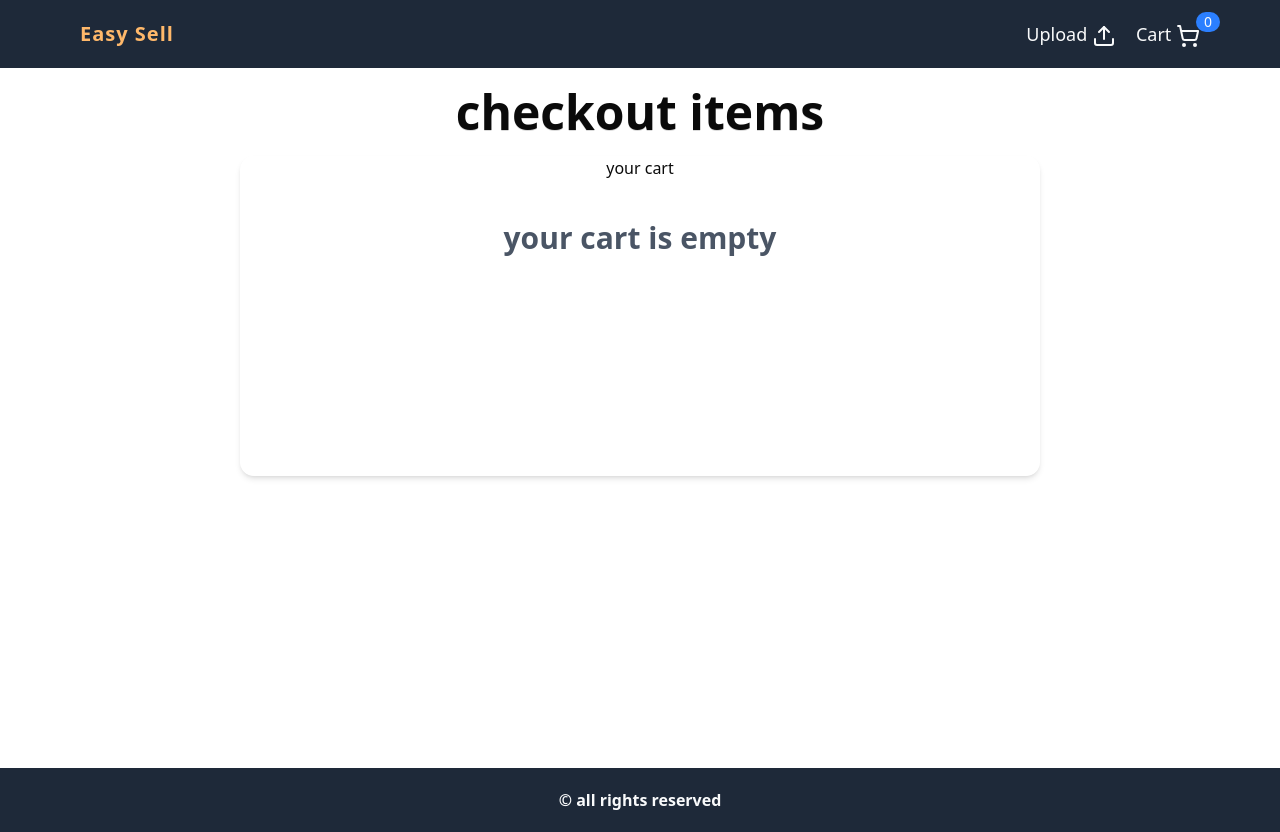
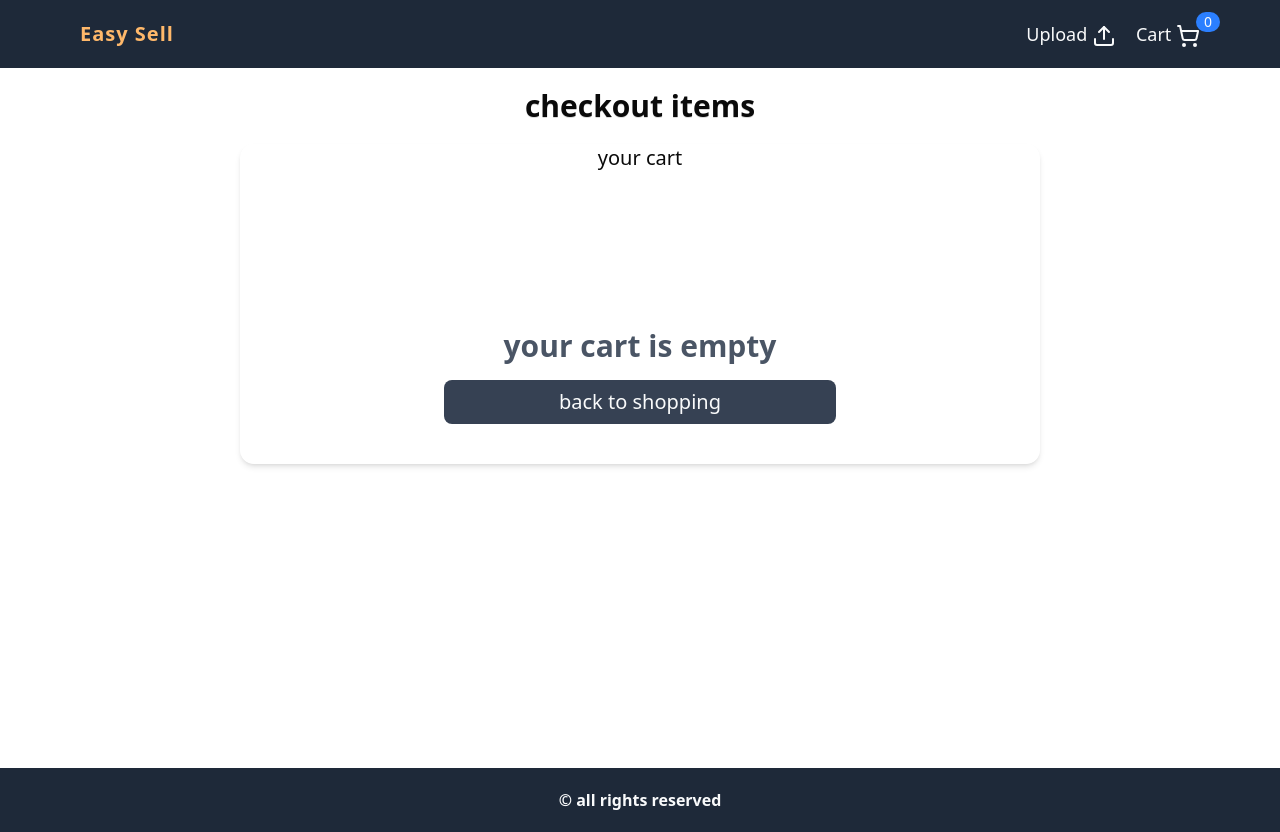
Before and after one commit to importantboy/nextjs-shopping-cart, a Next.js app: page /cart in a window 1280 px wide. Built offline with nearby package versions, Linux system fonts and the light colour scheme.

Commit message:
fixed possible bugs

```diff
--- a/app/cart/page.tsx
+++ b/app/cart/page.tsx
@@ -2,14 +2,14 @@
 import { useContext } from "react";
 import { GlobalContext } from "../globalproviders/GlobalProvider";
 import { Trash2 } from "lucide-react";
+import Image from "next/image";
+import { redirect } from "next/navigation";
 
-import Image from "next/image";
 
 export default function Page() {
     const ctx = useContext(GlobalContext);
     const {cart , dispatch} = ctx;
 
-    console.log(dispatch);
   const handleProductIncrement = (id: number) => {
     dispatch({ type: "INCREMENT_LIST_ITEM", payload : {id : id} });
   };
@@ -22,19 +22,29 @@ export default function Page() {
      dispatch({type : "DELETE_LIST_ITEM" , payload : {id : id}})
   }
 
+        const totalcost = cart.reduce((acc : any, item : any) => {
+                       acc+=(item.quantity * item.price);
+                       return acc;
+        } , 0)
+        console.log(totalcost);
+
+
   return (
     <div className="min-h-[85vh]">
-      <h1 className="text-center font-semibold my-5 text-5xl text-shadow-2xs">
+      <h1 className="text-center font-semibold my-5 text-3xl text-shadow-2xs">
         checkout items
       </h1>
-      <div className="max-w-[50rem] min-w-[10rem] shadow-md rounded-xl min-h-[20rem] mx-auto">
-        <h2 className="text-center">your cart</h2>
+      <div className="max-w-[50rem] min-w-[10rem] shadow-md rounded-xl min-h-[20rem] mx-auto flex flex-col justify-between">
+        <h2 className="text-center font-normal text-shadow-gray-800 text-xl">your cart</h2>
 
         <div className="item-list mx-2">
           {/* single product item  */}
           {cart.length === 0 ? (
-            <div className="text-center font-semibold text-gray-600 my-10 text-3xl">
-              {"your cart is empty"}
+            <div className="text-center font-semibold text-gray-600 my-10 text-3xl flex flex-col gap-4 items-center">
+              <p>{"your cart is empty"}</p>
+              <button
+              onClick={() => {redirect('/')}}
+              className="bg-gray-700 text-gray-50 font-light py-2 cursor-pointer rounded-md !inline w-1/2 text-xl">back to shopping </button>
             </div>
           ) : (
             cart.map(({ id, thumbnail, price, title, quantity }, index) => {
@@ -77,6 +87,23 @@ export default function Page() {
             })
           )}
         </div>
+
+        {/* total count is here   */}
+            {
+              cart.length > 0 ?
+        (
+          <>
+            <div className="total-count">
+              total count
+            </div>
+            <div className="proceed-button-container">
+              <button
+              className="bg-gray-700 py-3 shadow-md hover:scale-105 transition-all hover:shadow-lg rounded-md  cursor-pointer text-gray-50 font-semibold text-xl block w-full">proceed to checkout</button>
+            </div>
+          </>
+        )
+              : ""
+            }
       </div>
     </div>
   );
--- a/app/components/Card.tsx
+++ b/app/components/Card.tsx
@@ -1,5 +1,4 @@
 import Image from "next/image";
-import Link from "next/link";
 import Addtocartbtn from "./addtocartbtn";
 interface IcardProp {
   id: number;
@@ -15,7 +14,7 @@ export default function Card({ id, thumbnail, title, price }: IcardProp) {
       key={id}
     >
 
-      <Image src={`${thumbnail}`} width={200} height={200} alt="thumbnail" />
+      <Image src={`${thumbnail}`} width={200} height={200} alt="thumbnail" priority/>
       <div className="px-2 w-full">
         <h2 className="text-md my-2">{title}</h2>
         <h3 className="text-lg font-semibold text-blue-500">${price}</h3>
--- a/app/components/Header.tsx
+++ b/app/components/Header.tsx
@@ -6,7 +6,7 @@ import { useContext } from "react";
 import { GlobalContext } from "../globalproviders/GlobalProvider";
 export default function Header() {
   const ctx = useContext(GlobalContext);
-  let length = ctx.cart.length;
+  const length = ctx.cart.length;
   return (
     <div className="py-5 bg-gray-800  text-gray-50 flex px-20 justify-between ">
       <Link
--- a/app/globalproviders/GlobalProvider.tsx
+++ b/app/globalproviders/GlobalProvider.tsx
@@ -9,6 +9,8 @@ export const GlobalContext = createContext<{
   cart: [],
   dispatch: () => {},
 });
+
+
 
 type CartItem = {
   id: number;
--- a/app/page.tsx
+++ b/app/page.tsx
@@ -1,4 +1,3 @@
-import Image from "next/image";
 import Card from "./components/Card";
 import { Toaster } from "react-hot-toast";
 
--- a/package.json
+++ b/package.json
@@ -19,6 +19,7 @@
     "react-dom": "19.1.0",
     "react-hot-toast": "^2.6.0",
     "react-toastify": "^11.0.5",
+    "react-top-loading-bar": "^3.0.2",
     "tailwind-merge": "^3.3.1"
   },
   "devDependencies": {
```
Also changed, not shown: 1 other file (tests, documents, lock files or other folders).
